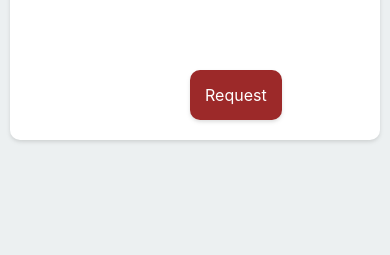
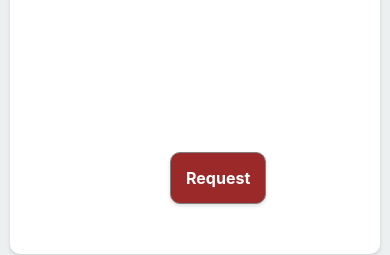
Before and after one commit to KhoobanS1/MhelpSapp, a React Native app: screen /MeetingsScreen in a window 390 px wide. Shown: the part 542-797 px from the top of the page. Built offline with nearby package versions, Linux system fonts and the light colour scheme.

Commit message:
made calendar reusable and fixed some meetingscreen layout (#5)

```diff
--- a/src/components/UI/Button.js
+++ b/src/components/UI/Button.js
@@ -1,6 +1,6 @@
-import { Pressable, StyleSheet, Text, View } from 'react-native';
+import { Pressable, StyleSheet, Text, View } from "react-native";
 
-export const Button = ({label, icon, onClick, styleLabel, styleButton}) => {
+export const Button = ({ label, icon, onClick, styleLabel, styleButton }) => {
   // Initialisations -------------------
 
   // State -----------------------------
@@ -8,49 +8,40 @@ export const Button = ({label, icon, onClick, styleLabel, styleButton}) => {
   // View ------------------------------
   return (
     <Pressable onPress={onClick} style={[styles.button, styleButton]}>
-        {
-            icon ? icon : null
-        }
+      {icon ? icon : null}
       <Text style={[styles.label, styleLabel]}>{label}</Text>
     </Pressable>
-     )
+  );
 };
 
 export const ButtonTray = ({ children }) => {
-
-    return (
-        <View style={styles.buttonTray}>
-            {children}
-        </View>
-    )
-
+  return <View style={styles.buttonTray}>{children}</View>;
 };
 
 const styles = StyleSheet.create({
   button: {
     minHeight: 50,
     borderWidth: 1,
-            borderRadius:7,
-            borderColor: 'grey',
-            backgroundColor: 'white',
-            alignItems: 'center',
-            justifyContent: 'center',
+    borderRadius: 7,
+    borderColor: "grey",
+    backgroundColor: "white",
+    alignItems: "center",
+    justifyContent: "center",
     padding: 3,
     flex: 1,
-            flexDirection: 'row',
+    flexDirection: "row",
     gap: 5,
-
+    position: "absolute",
   },
 
   label: {
     fontSize: 16,
   },
 
-        buttonTray:{
-            flexDirection: 'row',
+  buttonTray: {
+    flexDirection: "row",
     gap: 15,
   },
-
 });
 
 export default Button;
--- /dev/null
+++ b/src/components/UI/Calendar.js
@@ -0,0 +1,24 @@
+import React from "react";
+import { Calendar as RNCalendar } from "react-native-calendars";
+
+const Calendar = ({ onDayPress }) => {
+  const generateRandomDates = () => {
+    const randomDates = {};
+    for (let i = 0; i < 5; i++) {
+      const year = 2024;
+      const month = Math.floor(Math.random() * 12) + 1;
+      const day = Math.floor(Math.random() * 28) + 1;
+      const date = `${year}-${month < 10 ? "0" + month : month}-${
+        day < 10 ? "0" + day : day
+      }`;
+      randomDates[date] = { selected: true, selectedColor: "red" };
+    }
+    return randomDates;
+  };
+
+  return (
+    <RNCalendar markedDates={generateRandomDates()} onDayPress={onDayPress} />
+  );
+};
+
+export default Calendar;
--- a/src/components/UI/Icons.js
+++ b/src/components/UI/Icons.js
@@ -1,19 +1,20 @@
-import { MaterialIcons } from '@expo/vector-icons';
-import {Pressable, StyleSheet, Text, View } from 'react-native';
+import { MaterialIcons } from "@expo/vector-icons";
+import { Pressable, StyleSheet, Text, View } from "react-native";
 
 const Icons = {};
 
-
-    const Add = () =><MaterialIcons name='add' size={16}/>;
-    const Edit = () => <MaterialIcons name='edit' size={16}/>;
-    const Delete = () => <MaterialIcons name='delete' size={16}/>;
-    const Close = () => <MaterialIcons name='close' size={16}/>
+const Add = () => <MaterialIcons name="add" size={16} />;
+const Edit = () => <MaterialIcons name="edit" size={16} />;
+const Delete = () => <MaterialIcons name="delete" size={16} />;
+const Close = () => <MaterialIcons name="close" size={16} />;
+const ArrowRight = () => <MaterialIcons name="arrowrigth" size={15} />;
 
 // compose
 
 Icons.Add = Add;
 Icons.Edit = Edit;
-Icons.Delete= Delete;
-Icons.Close= Close;
+Icons.Delete = Delete;
+Icons.Close = Close;
+Icons.ArrowRight = ArrowRight;
 
 export default Icons;
--- a/src/components/screens/MeetingsScreen.js
+++ b/src/components/screens/MeetingsScreen.js
@@ -1,33 +1,31 @@
+// MeetingsScreen.js
 import React from "react";
 import { StyleSheet, View, TouchableOpacity, Text } from "react-native";
-import { Calendar } from "react-native-calendars";
-import { useNavigation } from "@react-navigation/native"; // Import useNavigation hook
+import { useNavigation } from "@react-navigation/native";
 import Screen from "../layout/Screen";
+import { Button, ButtonTray } from "../UI/Button";
+import Icons from "../UI/Icons";
+import Calendar from "../UI/Calendar";
 
 const MeetingsScreen = () => {
-  const navigation = useNavigation(); // Initialize navigation
-
-  const randomDates = {};
-
-  // random date formula
-  for (let i = 0; i < 5; i++) {
-    const year = 2024;
-    const month = Math.floor(Math.random() * 12) + 1;
-    const day = Math.floor(Math.random() * 28) + 1; // Random day from 1 to 28
-    const date = `${year}-${month < 10 ? "0" + month : month}-${
-      day < 10 ? "0" + day : day
-    }`;
-    randomDates[date] = { selected: true, selectedColor: "red" };
-  }
+  const navigation = useNavigation();
 
   const handleFindMentor = () => {
-    navigation.navigate("MentorFindScreen"); // Navigate to MentorFindScreen
+    navigation.navigate("MentorFindScreen");
+  };
+
+  const handleRequestMeeting = () => {
+    alert("Meeting requested!");
+  };
+
+  const handleDayPress = (day) => {
+    console.log("Selected day: ", day);
+    // You can handle the selected day here
   };
 
   return (
     <View style={styles.container}>
       <View style={styles.container1}>
-        {/* Clickable "Find Mentor" button */}
         <TouchableOpacity
           onPress={handleFindMentor}
           style={styles.findMentorButton}
@@ -37,10 +35,8 @@ const MeetingsScreen = () => {
           </View>
         </TouchableOpacity>
 
-        {/* "Choose Method" label */}
         <Text style={styles.chooseMethodLabel}>Choose Method</Text>
 
-        {/* Selective buttons for online and face to face */}
         <View style={styles.buttonsContainer}>
           <TouchableOpacity style={styles.selectiveButton}>
             <Text>Online</Text>
@@ -50,16 +46,18 @@ const MeetingsScreen = () => {
           </TouchableOpacity>
         </View>
 
-        {/* Calendar */}
         <View style={styles.calendarContainer}>
-          <Calendar markedDates={randomDates} />
+          <Calendar onDayPress={handleDayPress} />
         </View>
-
-        {/* Request button */}
-        <TouchableOpacity style={styles.requestButton}>
-          <Text style={styles.requestButtonText}>Request</Text>
-        </TouchableOpacity>
       </View>
+      <ButtonTray>
+        <Button
+          label="Request"
+          onClick={handleRequestMeeting}
+          styleButton={styles.requestButton}
+          styleLabel={styles.requestButtonText}
+        />
+      </ButtonTray>
     </View>
   );
 };
@@ -77,7 +75,7 @@ const styles = StyleSheet.create({
     padding: 20,
     borderRadius: 10,
     width: "100%",
-    height: "80%",
+    height: "95%",
     shadowColor: "grey",
     shadowOffset: {
       width: 0,
@@ -88,7 +86,6 @@ const styles = StyleSheet.create({
     elevation: 5,
   },
   findMentorButton: {},
-
   findMentorButtonContainer: {
     backgroundColor: "white",
     padding: 15,
@@ -136,6 +133,7 @@ const styles = StyleSheet.create({
     elevation: 5,
   },
   calendarContainer: {},
+
   requestButton: {
     backgroundColor: "#9C2929",
     padding: 15,
@@ -150,13 +148,14 @@ const styles = StyleSheet.create({
     elevation: 5,
     marginTop: 80,
     position: "absolute",
-    bottom: 20,
+    bottom: 50,
     marginLeft: 160,
   },
   requestButtonText: {
     color: "white",
     fontSize: 16,
     textAlign: "center",
+    fontWeight: "bold",
   },
 });
 
```
Lines whose indentation alone changed are shown as unchanged.
